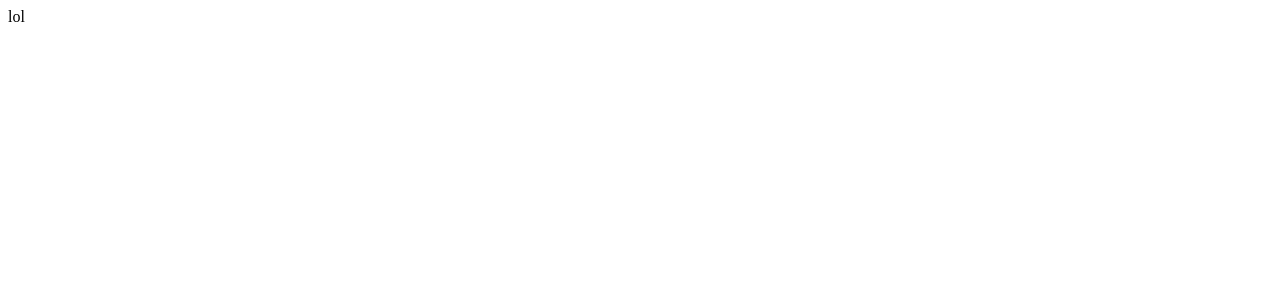
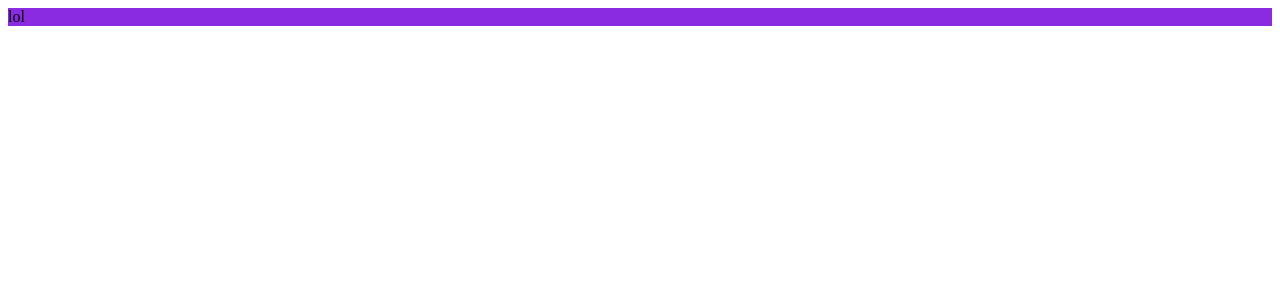
Before and after one commit to ja13a/croakoforms-react-demo, a React app: page / in a window 1280 px wide. Shown: the top 300 px of the page. Built offline with nearby package versions, Linux system fonts and the light colour scheme; the HTML template or start-up script is replaced by a standard one.

Commit message:
feat: added css and style-loader

```diff
--- a/build-tools/webpack.dev.config.js
+++ b/build-tools/webpack.dev.config.js
@@ -25,6 +25,10 @@ module.exports = {
 				test: /\.(ts|js)x?$/,
 				exclude: '/node_modules',
 				loader: 'babel-loader',
+			},
+			{
+				test: /\.css$/i,
+        use: ["style-loader", "css-loader"],
 			}
 		]
 	},
--- a/package.json
+++ b/package.json
@@ -18,9 +18,13 @@
     "html-webpack-plugin": "^5.5.0",
     "react": "^17.0.2",
     "react-dom": "^17.0.2",
+    "style-loader": "^3.3.1",
     "typescript": "^4.5.5",
     "webpack": "^5.68.0",
     "webpack-cli": "^4.9.2",
     "webpack-dev-server": "^4.7.4"
+  },
+  "dependencies": {
+    "css-loader": "^6.6.0"
   }
 }
--- a/src/components/App/App.tsx
+++ b/src/components/App/App.tsx
@@ -5,5 +5,5 @@ interface IAppProps {
 }
 
 export const App: React.FC<IAppProps> = ({ pharse }) => {
-	return <div>{pharse}</div>
+	return <div className='app'>{pharse}</div>
 }
--- /dev/null
+++ b/src/components/App/app.css
@@ -0,0 +1,3 @@
+.app {
+	background-color: blueviolet;
+}
--- a/src/components/App/index.ts
+++ b/src/components/App/index.ts
@@ -1 +1,3 @@
+import './app.css';
+
 export { App as default } from './App'
```
Also changed, not shown: 1 other file (tests, documents, lock files or other folders).
